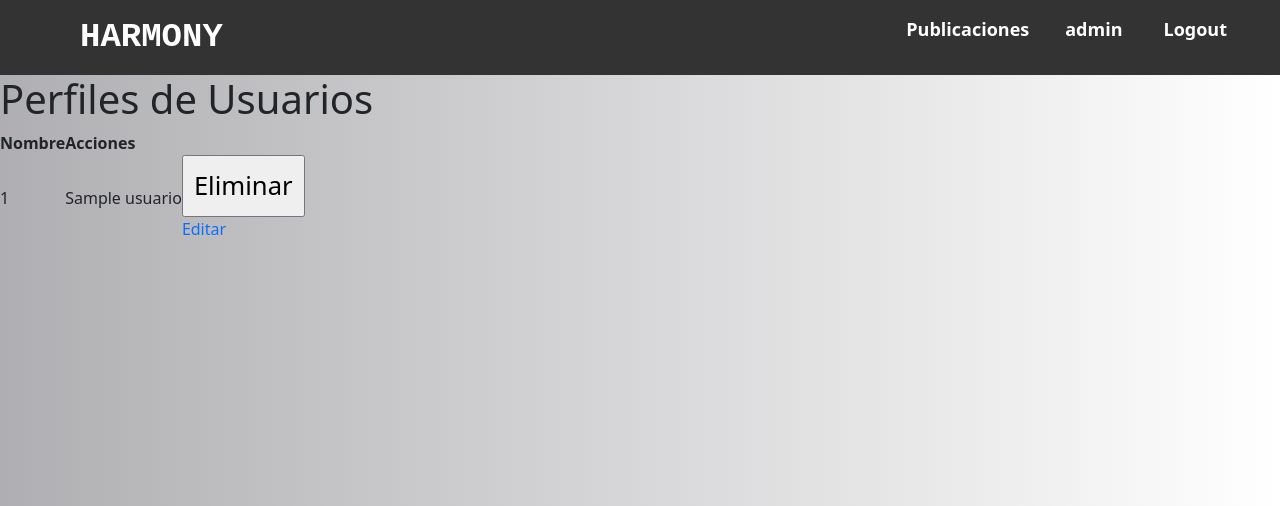
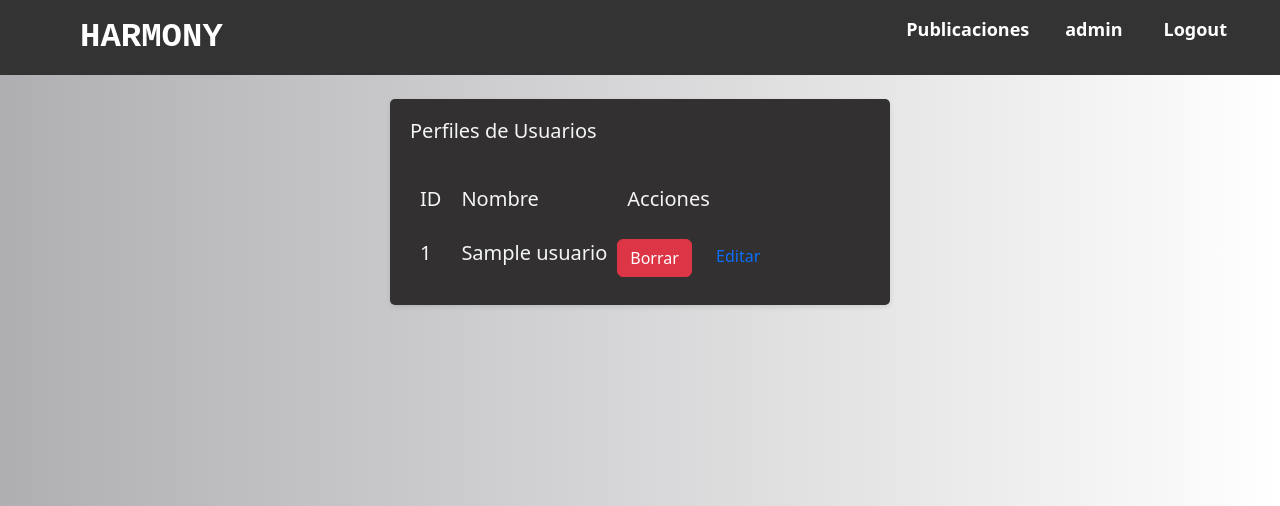
Before and after one commit to PatriciaCaP/FlaskTFG, a Flask app: template templates/borrar_usuario.html in a window 1280 px wide. Shown: the top 506 px of the page. Run offline with Flask 2, Linux system fonts and the light colour scheme; the visitor is signed in with stand-in values (Sample User, id 1); tables that the repository leaves empty or names only in its code hold one stand-in row (values such as "Sample post"); the template is opened without the code that fills it: most values are stand-ins (such as "Sample title", 1, 10 or a date in 2020); parts of the project's set-up code (start-up, migrations or seed data) failed here and were passed over; some libraries are stand-ins or nearby versions.

Commit message:
edityeliusu

```diff
--- a/templates/actualizar_usuario.html
+++ b/templates/actualizar_usuario.html
@@ -47,5 +47,8 @@
 
         <input type="submit" value="Actualizar">
     </form>
+
+
+
 </body>
 </html>
--- a/templates/borrar_usuario.html
+++ b/templates/borrar_usuario.html
@@ -37,27 +37,32 @@
                {% endif %}
         </ul>
  </nav>
-    <h1>Perfiles de Usuarios</h1>
+ <br>
+<form class="newformb" method="POST" action="">
+    <h3>Perfiles de Usuarios</h3>
     <table>
         <tr>
-            <th>Nombre</th>
-            <th>Acciones</th>
+            <br>
+            <td style="padding: 10px;"><h3>ID</h3></td>
+            <td style="padding: 10px;"><h3>Nombre</h3></td>
+            <td style="padding: 10px;"><h3>Acciones</h3></td>
         </tr>
         {% for usuario in usuarios %}
         <tr>
-            <td>{{ usuario.id}}</td>
-            <td>{{ usuario.name}}</td>
+            <td style="padding: 10px;"><h3>{{ usuario.id }}</h3></td>
+            <td style="padding: 10px;"><h3>{{ usuario.name }}</h3></td>
             <td>
-                <form method="POST" action="{{ url_for('eliminar_usuario', id=usuario.id) }}">
-                    <input type="submit" value="Eliminar">
+                <form action="{{ url_for('eliminar_usuario', id=usuario.id) }}" method="POST">
+                    <button type="submit" class="btn btn-danger" style="margin-right: 20px;">Borrar</button>
+                    <a href="{{ url_for('actualizar_usuario', id=usuario.id) }}" class="edit-link">Editar</a>
                 </form>
-                <a href="{{ url_for('actualizar_usuario', id=usuario.id) }}" class="edit-link">Editar</a>
-
-
             </td>
-
         </tr>
         {% endfor %}
     </table>
+</form>
+
+
+
 </body>
 </html>
```
